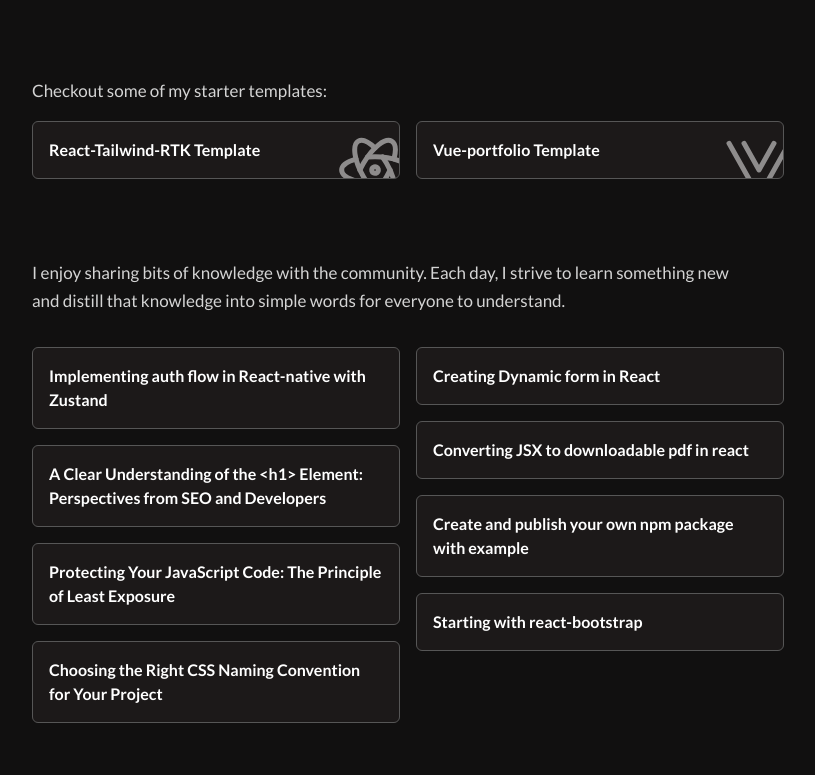
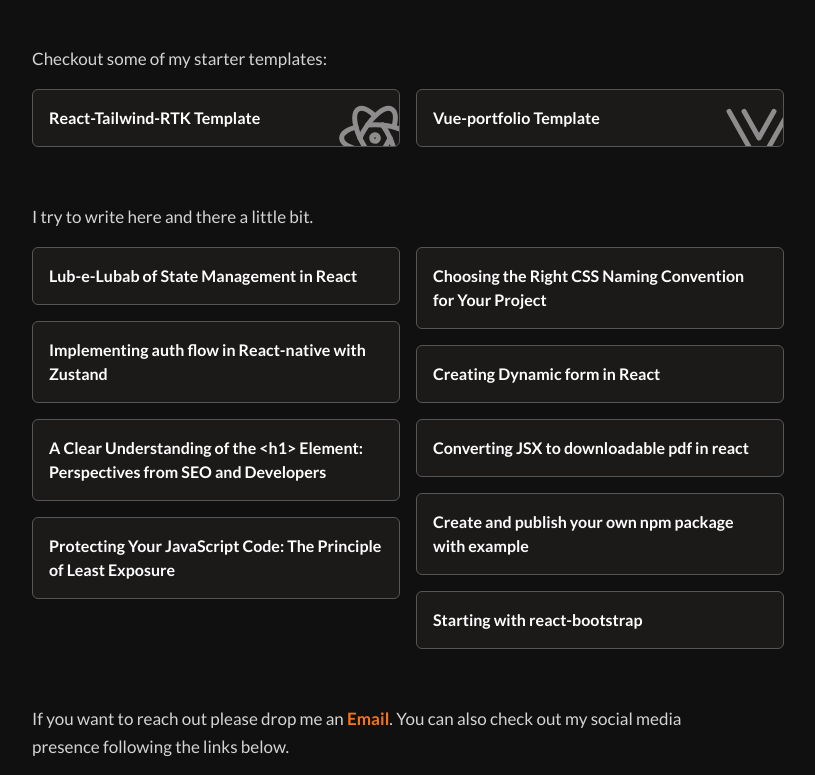
Before and after one commit to kazmi066/kazmi066.github.io, a React (Create React App) app: page / in a window 1280 px wide. Shown: the part 323-1098 px from the top of the page, without its empty margins (232-1047 px from the left). Built offline with nearby package versions, Linux system fonts and the light colour scheme.

Commit message:
Add new project for state management in React

```diff
--- a/src/components/Home/About.js
+++ b/src/components/Home/About.js
@@ -2,24 +2,38 @@ import myself from "../../assets/myself.jpg";
 
 export default function About() {
   return (
-    <section className="mt-6 relative z-20 grid grid-cols-6 gap-6">
-      <article className="sm:col-span-4 col-span-6 relative">
-        <h1 className="pb-4 font-bold sm:text-[1.5rem] text-[1.3rem]">Hey, I'm Awais 👋</h1>
+    <section className="relative z-20 grid grid-cols-6 gap-6">
+      <article className="sm:col-span-4 col-span-6 relative flex flex-col gap-4">
+        <h1 className="font-bold sm:text-[1.5rem] text-[1.3rem]">
+          Hey, I'm Awais 👋
+        </h1>
         <p>
-          I've been working professionally in tech for almost 4+ years and have been passionate
-          about it for as long as I can remember. I really enjoy building and maintaining Frontend
-          aspect of web applications. Also trying to write about my experiences and learnings
-          whenever I get time. Currently working as a as a{" "}
-          <span className="bg-[#ffcf4d] px-1 text-black">Frontend Developer</span> at &nbsp;
+          I've been working professionally in tech for almost 4+ years and have
+          been passionate about it for as long as I can remember. I really enjoy
+          building and maintaining Frontend aspect of web applications. Also
+          trying to write about my experiences and learnings whenever I get
+          time. Currently working as a as a{" "}
+          <span className="bg-[#ffcf4d] px-1 text-black">
+            Frontend Developer
+          </span>{" "}
+          at &nbsp;
           <span className="px-1 pb-1 border-[1px] border-[#404040] rounded-sm bg-slate-900">
-            <a href="https://emumba.com" target="_blank" rel="noopener noreferrer">
+            <a
+              href="https://emumba.com"
+              target="_blank"
+              rel="noopener noreferrer"
+            >
               Emumba
             </a>
           </span>
         </p>
       </article>
       <div className="sm:col-span-2 col-span-6">
-        <img src={myself} alt="Myself" className="w-4/3 h-full ml-auto rounded-xl object-cover" />
+        <img
+          src={myself}
+          alt="Myself"
+          className="w-4/3 h-full ml-auto rounded-xl object-cover"
+        />
       </div>
     </section>
   );
--- a/src/components/Home/Blogs.js
+++ b/src/components/Home/Blogs.js
@@ -1,38 +1,28 @@
-import React from 'react'
+import React from "react";
 // import Title from '../../Elements/Title'
-
-const blogs = [
-  { "id": 1, "title": "Implementing auth flow in React-native with Zustand", "url": "https://kazmi066.hashnode.dev/implementing-auth-flow-in-react-native-with-zustand" },
-  { "id": 8, "title": "A Clear Understanding of the <h1> Element: Perspectives from SEO and Developers", "url": "https://kazmi066.hashnode.dev/a-clear-understanding-of-the-h1-element-perspectives-from-seo-and-developers" },
-  { "id": 2, "title": "Protecting Your JavaScript Code: The Principle of Least Exposure", "url": "https://dev.to/kazmi066/protecting-your-javascript-code-the-principle-of-least-exposure-44c2" },
-  { "id": 3, "title": "Choosing the Right CSS Naming Convention for Your Project", "url": "https://dev.to/kazmi066/choosing-the-right-css-naming-convention-for-your-project-3kj6" },
-  { "id": 4, "title": "Creating Dynamic form in React", "url": "https://dev.to/kazmi066/creating-dynamic-form-in-react-1n6g" },
-  { "id": 5, "title": "Converting JSX to downloadable pdf in react", "url": "https://dev.to/kazmi066/converting-jsx-to-downloadable-pdf-in-react-20bh" },
-  { "id": 6, "title": "Create and publish your own npm package with example", "url": "https://dev.to/kazmi066/create-and-publish-your-own-npm-package-with-good-example-104m" },
-  { "id": 7, "title": "Starting with react-bootstrap", "url": "https://dev.to/kazmi066/starting-with-react-bootstrap-492d" },
-];
+import { blogs } from "../../data/blogs";
 
 export const Blogs = () => {
   return (
-    <section className="mt-12">
-      <p className="pt-8 text-light">
-        I enjoy sharing bits of knowledge with the community. Each day, I
-        strive to learn something new and distill that knowledge into
-        simple words for everyone to understand.
-      </p>
-      <div className="sm:columns-2 columns-auto gap-4 mt-8">
+    <section className="flex flex-col gap-4">
+      <p className="text-light">I try to write here and there a little bit.</p>
+      <div className="sm:columns-2 columns-auto gap-4">
         {blogs.map((blog) => (
-          <div key={blog.id} className="mb-4 bg-[#1c1919] transition rounded-md border-[0.1px] border-[#565656] hover:border-[#777777]">
+          <div
+            key={blog.id}
+            className="mb-4 bg-[#1c1919] transition rounded-md border-[0.1px] border-[#565656] hover:border-[#777777]"
+          >
             <a
               href={blog.url}
               target="_blank"
               rel="noopener noreferrer"
-              className="leading-normal inline-block p-4">
+              className="leading-normal inline-block p-4"
+            >
               {blog.title}
             </a>
           </div>
         ))}
       </div>
     </section>
-  )
-}
+  );
+};
--- a/src/components/Home/Contact.js
+++ b/src/components/Home/Contact.js
@@ -1,12 +1,16 @@
 export default function Contact() {
   return (
-    <div className="mt-12" id="contact">
+    <div className="flex flex-col gap-4" id="contact">
       <p className="text-light">
         If you want to reach out please drop me an{" "}
-        <a href="mailto:awaisabbas47@gmail.com" className="text-orange-500 hover:underline">
+        <a
+          href="mailto:awaisabbas47@gmail.com"
+          className="text-orange-500 hover:underline"
+        >
           Email
         </a>
-        . You can also check out my social media presence following the links below.
+        . You can also check out my social media presence following the links
+        below.
       </p>
     </div>
   );
--- a/src/components/Home/Footer.js
+++ b/src/components/Home/Footer.js
@@ -1,4 +1,5 @@
 import SocialButton from "../../Elements/SocialButton";
+import Contact from "./Contact";
 
 export default function Footer() {
   const currentYear = new Date().getFullYear();
@@ -22,15 +23,20 @@ export default function Footer() {
   ];
 
   return (
-    <footer className="flex flex-col justify-center py-6">
+    <footer className="flex flex-col justify-center gap-4">
+      <Contact />
       <ul className="flex items-center gap-3 flex-wrap">
         {socialButtons.map((socialButton, index) => (
-          <SocialButton url={socialButton.url} label={socialButton.title} key={index}>
+          <SocialButton
+            url={socialButton.url}
+            label={socialButton.title}
+            key={index}
+          >
             {socialButton.title}
           </SocialButton>
         ))}
       </ul>
-      <p className="text-sm pt-10">Awais Abbas © {currentYear}</p>
+      <p className="text-sm py-4">Awais Abbas © {currentYear}</p>
     </footer>
   );
 }
--- a/src/components/Home/Templates.js
+++ b/src/components/Home/Templates.js
@@ -1,13 +1,11 @@
-import React from 'react'
-import { ReactComponent as ReactIcon } from '../../assets/reactIcon.svg';
-import { ReactComponent as VueIcon } from '../../assets/vueIcon.svg';
+import React from "react";
+import { ReactComponent as ReactIcon } from "../../assets/reactIcon.svg";
+import { ReactComponent as VueIcon } from "../../assets/vueIcon.svg";
 
 export const Templates = () => {
   return (
-    <section className="mt-12">
-      <p className="pt-8 pb-4 text-light">
-        Checkout some of my starter templates:
-      </p>
+    <section className="flex flex-col gap-4">
+      <p className="text-light">Checkout some of my starter templates:</p>
       <div className="grid sm:grid-cols-2 grid-cols-1 gap-4">
         <a
           href="https://github.com/kazmi066/react-tailwind-rtk-starter"
@@ -33,5 +31,5 @@ export const Templates = () => {
         </a>
       </div>
     </section>
-  )
-}
+  );
+};
--- /dev/null
+++ b/src/data/blogs.js
@@ -0,0 +1,48 @@
+export const blogs = [
+  {
+    id: 8,
+    title: "Lub-e-Lubab of State Management in React",
+    url: "https://kazmi066.hashnode.dev/lub-e-lubab-of-state-management-in-react",
+  },
+  {
+    id: 1,
+    title: "Implementing auth flow in React-native with Zustand",
+    url: "https://kazmi066.hashnode.dev/implementing-auth-flow-in-react-native-with-zustand",
+  },
+  {
+    id: 8,
+    title:
+      "A Clear Understanding of the <h1> Element: Perspectives from SEO and Developers",
+    url: "https://kazmi066.hashnode.dev/a-clear-understanding-of-the-h1-element-perspectives-from-seo-and-developers",
+  },
+  {
+    id: 2,
+    title: "Protecting Your JavaScript Code: The Principle of Least Exposure",
+    url: "https://dev.to/kazmi066/protecting-your-javascript-code-the-principle-of-least-exposure-44c2",
+  },
+  {
+    id: 3,
+    title: "Choosing the Right CSS Naming Convention for Your Project",
+    url: "https://dev.to/kazmi066/choosing-the-right-css-naming-convention-for-your-project-3kj6",
+  },
+  {
+    id: 4,
+    title: "Creating Dynamic form in React",
+    url: "https://dev.to/kazmi066/creating-dynamic-form-in-react-1n6g",
+  },
+  {
+    id: 5,
+    title: "Converting JSX to downloadable pdf in react",
+    url: "https://dev.to/kazmi066/converting-jsx-to-downloadable-pdf-in-react-20bh",
+  },
+  {
+    id: 6,
+    title: "Create and publish your own npm package with example",
+    url: "https://dev.to/kazmi066/create-and-publish-your-own-npm-package-with-good-example-104m",
+  },
+  {
+    id: 7,
+    title: "Starting with react-bootstrap",
+    url: "https://dev.to/kazmi066/starting-with-react-bootstrap-492d",
+  },
+];
--- a/src/pages/Home/Home.jsx
+++ b/src/pages/Home/Home.jsx
@@ -3,7 +3,6 @@ import { motion, useScroll, useTransform } from "framer-motion";
 
 import Container from "../../components/Container";
 import About from "../../components/Home/About";
-import Contact from "../../components/Home/Contact";
 import Footer from "../../components/Home/Footer";
 import { Blogs } from "../../components/Home/Blogs";
 import { Templates } from "../../components/Home/Templates";
@@ -22,11 +21,10 @@ export default function Home() {
         style={{ y: y1, opacity: opacity1, rotate: rotate1, scale: scale1 }}
         className="sm:flex hidden w-[150px] absolute top-60 left-20 h-[150px] bg-[#1c1919] border-[1px] border-[#565656] rounded-xl"
       />
-      <Container className="relative z-20">
+      <Container className="relative z-20 flex flex-col gap-14">
         <About />
         <Templates />
         <Blogs />
-        <Contact />
         <Footer />
       </Container>
     </main>
```
Also changed, not shown: src/components/Header.js (+21 -20 lines).
